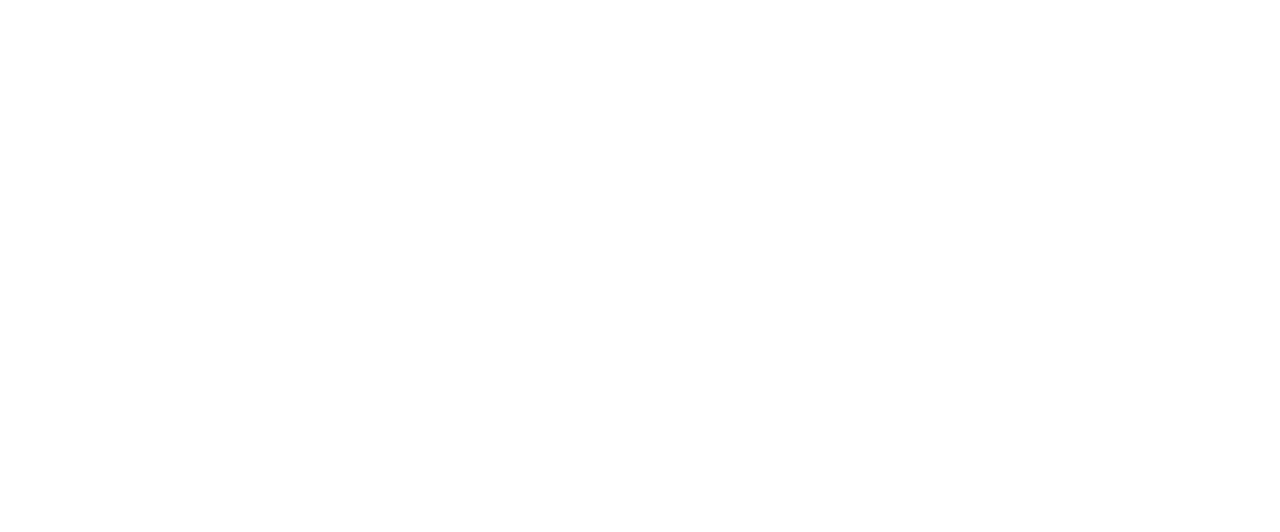
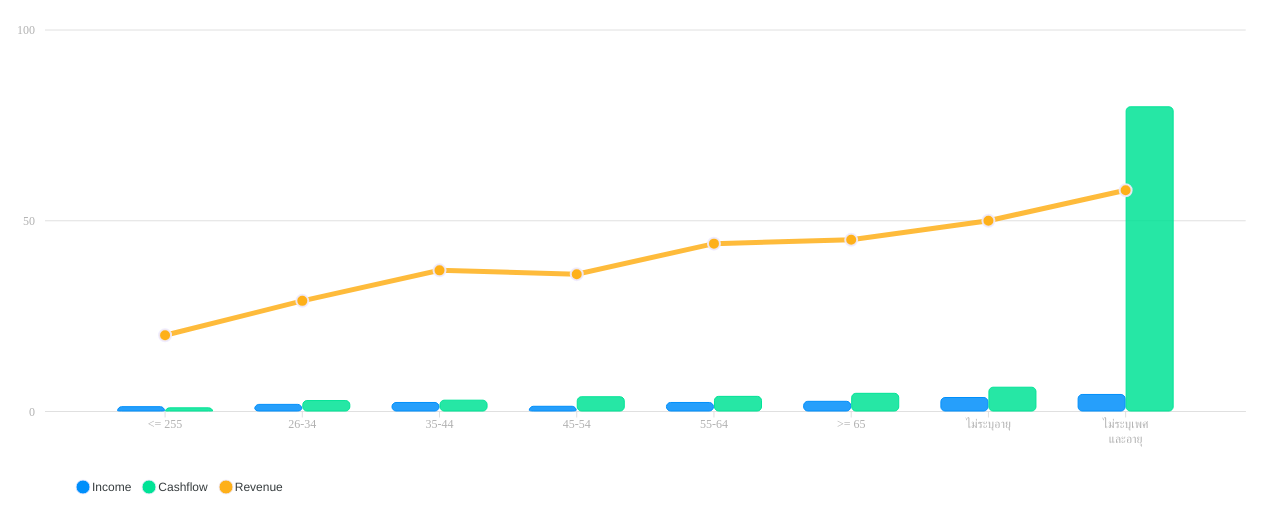
Before and after one commit to kenanimok/Apex_Chartlearn, a React (Create React App) app: page /kenmix in a window 1280 px wide. Before the commit this address had no page. Shown: the top 532 px of the page. Built offline with nearby package versions, Linux system fonts and the light colour scheme.

Commit message:
fix kenmik

```diff
--- a/src/App.js
+++ b/src/App.js
@@ -2,6 +2,7 @@
 import { Routes, Route, BrowserRouter } from "react-router-dom";
 import SummaryUser from "./pages/dashboard/summaryUser/summaryUser";
 import MixedChart from "./components/chart/mixchart/mixchart";
+import Kenmix from "./components/chart/kenMix/kenmix";
 function App() {
   return (
     <>
@@ -9,6 +10,7 @@
         <Routes>
           <Route path="/" element={<SummaryUser />} />
           <Route path="/mix" element={<MixedChart />} />
+          <Route path="/kenmix" element={<Kenmix />} />
         </Routes>
       </BrowserRouter>
     </>
--- /dev/null
+++ b/src/components/chart/kenMix/kenmix.js
@@ -0,0 +1,122 @@
+import React, { useState, useEffect } from "react";
+import Chart from "react-apexcharts";
+export default function Kenmix() {
+  const series = [
+    {
+      name: "Income",
+      type: "column",
+      data: [1.4, 2, 2.5, 1.5, 2.5, 2.8, 3.8, 4.6],
+    },
+    {
+      name: "Cashflow",
+      type: "column",
+      data: [1.1, 3, 3.1, 4, 4.1, 4.9, 6.5, 80],
+    },
+    {
+      name: "Revenue",
+      type: "line",
+      data: [20, 29, 37, 36, 44, 45, 50, 58],
+    },
+  ];
+  const options = {
+    chart: {
+      width: 200,
+      height: 350,
+      type: "line",
+      stacked: false,
+      toolbar: {
+        show: false,
+      },
+    },
+    plotOptions: {
+      bar: {
+        borderRadius: 4,
+      },
+    },
+    dataLabels: {
+      enabled: false,
+    },
+    stroke: {
+      width: [1, 1, 5],
+    },
+    xaxis: {
+      categories: [
+        "<= 255",
+        "26-34",
+        "35-44",
+        "45-54",
+        "55-64",
+        ">= 65",
+        "ไม่ระบุอายุ",
+        ["ไม่ระบุเพศ", "และอายุ"],
+      ],
+      labels: {
+        show: true,
+        style: {
+          colors: "#B1B1B1",
+          fontSize: "12px",
+          fontFamily: "Prompt",
+          fontWeight: 400,
+        },
+        offsetY: -4,
+      },
+    },
+    axisBorder: {
+      show: false,
+    },
+    axisTicks: {
+      show: false,
+    },
+    crosshairs: {
+      show: false,
+    },
+    tooltip: {
+      enabled: false,
+    },
+
+    markers: {
+      size: 6,
+      strokeColors: "#EFEBFF",
+      strokeWidth: 2,
+      shape: "circle",
+      radius: 2,
+      showNullDataPoints: false,
+      hover: {
+        size: undefined,
+        sizeOffset: 3,
+      },
+    },
+    yaxis: {
+      tickAmount: 3,
+      labels: {
+        style: {
+          colors: "#B1B1B1",
+          fontSize: "12px",
+          fontFamily: "Prompt",
+          fontWeight: 400,
+        },
+        formatter: (value) => {
+          const num = value >= 1000 ? value / 1000 : value;
+          return value < 1000 ? `${num}` : `${Math.floor(num * 10) / 10}K`;
+        },
+      },
+    },
+    tooltip: {
+      fixed: {
+        enabled: true,
+        position: "topLeft", // topRight, topLeft, bottomRight, bottomLeft
+        offsetY: 30,
+        offsetX: 60,
+      },
+    },
+    legend: {
+      horizontalAlign: "left",
+      offsetX: 40,
+    },
+  };
+  return (
+    <div>
+      <Chart options={options} series={series} height="500" width="100%" />
+    </div>
+  );
+}
```
